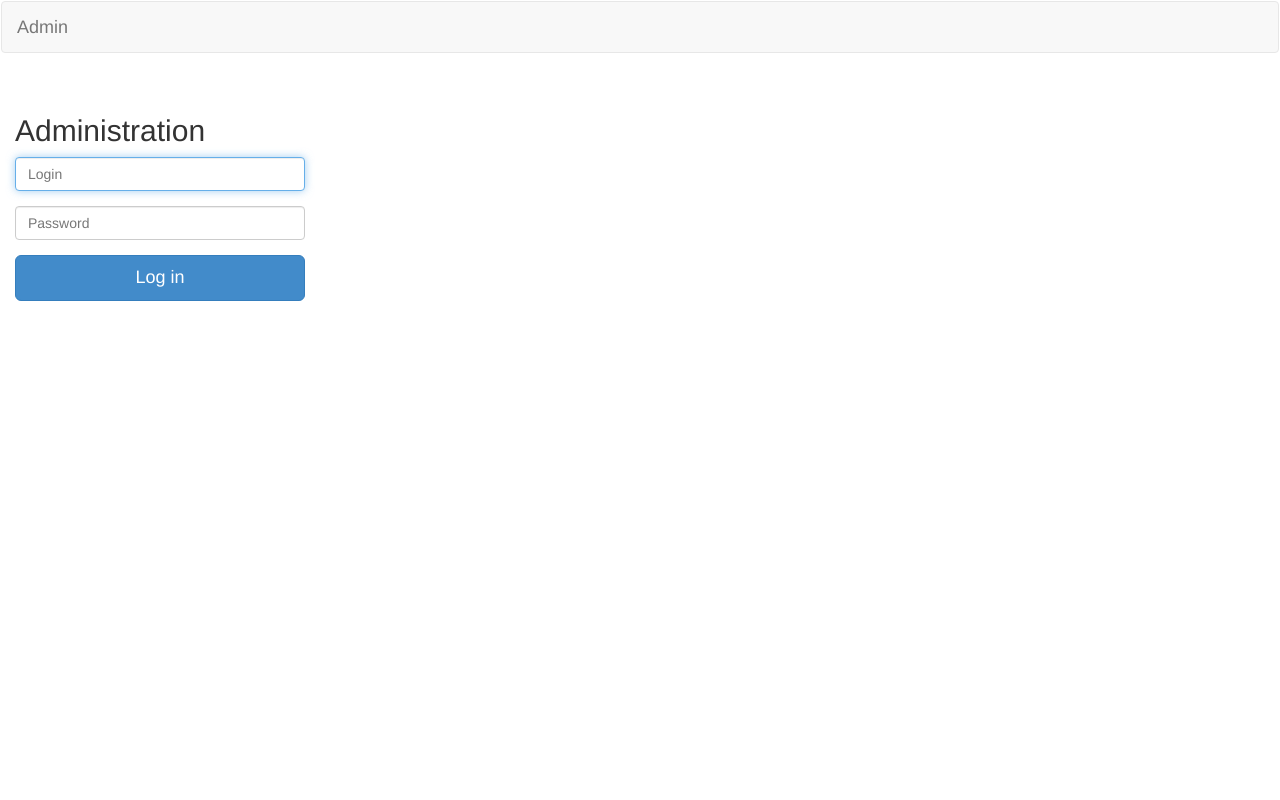
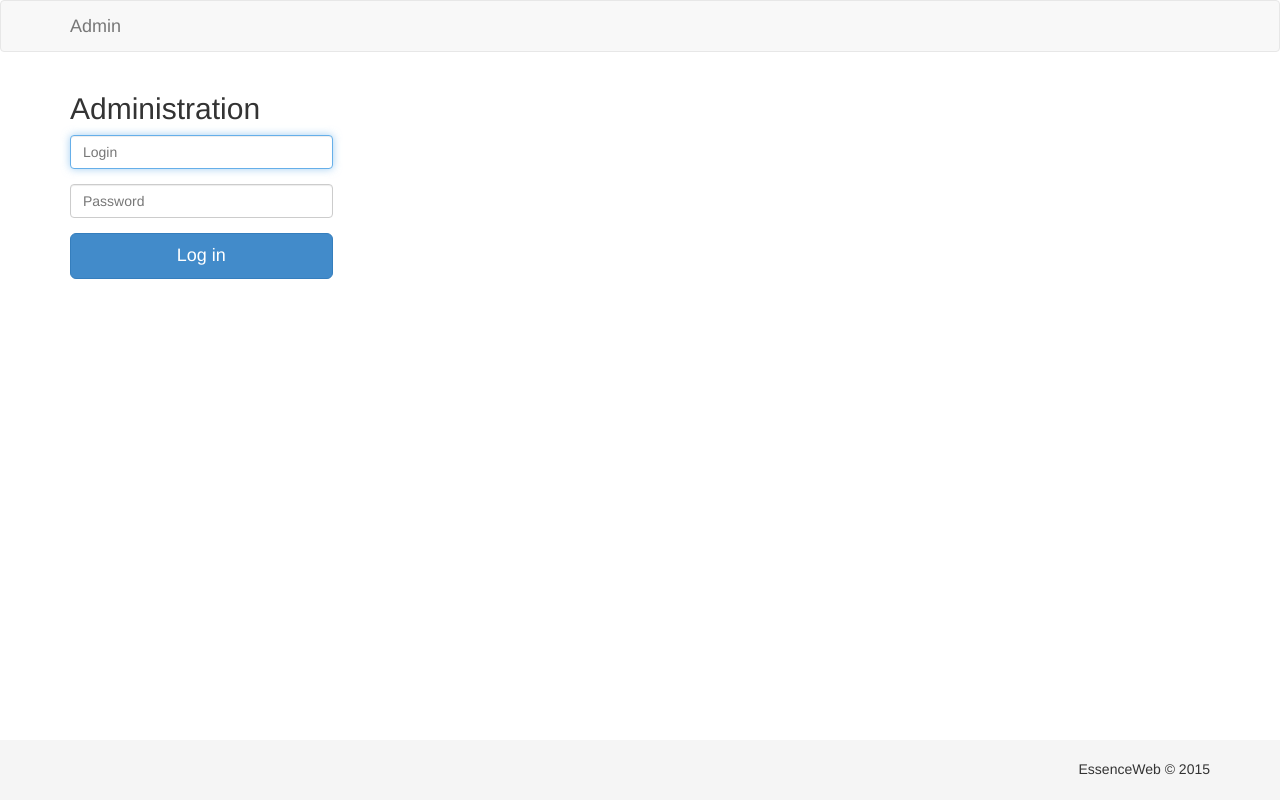
Before and after one commit to rodriguecarneiro/OdileSite, a PHP site: page /admin/auth in a window 1280 px wide. Run offline with PHP 8.4, Linux system fonts and the light colour scheme; classes that the project's autoload settings leave out are loaded by file name; some libraries are stand-ins or nearby versions.

Commit message:
admin sortable fix & sticky footer

```diff
--- a/admin/controllers/AuthController.php
+++ b/admin/controllers/AuthController.php
@@ -5,7 +5,7 @@ class AuthController extends \Core\Controller
 
 	public function indexAction() {
 
-		$this->render("index", array(), array(),"Auth/index");
+		$this->render("index");
 	}
 
 	public function loginAction() {
--- a/admin/views/Auth/index.html
+++ b/admin/views/Auth/index.html
@@ -1,26 +1,3 @@
-<!DOCTYPE html>
-<html lang="fr">
-<head>
-	<title>Administration</title>
-	<meta charset="utf-8">
-
-	<!-- links include -->
-	<?php include ADMIN_VIEWS . 'link.html' ?>
-
-	<!-- js include-->
-	<?php include ADMIN_VIEWS . 'js.html' ?>
-</head>
-<body id="pleinePage">
-	<header>
-		<div class="navbar">
-			<div class="navbar-inner">
-				<!-- menu -->
-				<?php include ADMIN_VIEWS . 'nav.html' ?>
-			</div>
-		</div>
-	</header>
-
-	<div class="container-fluid">
 <div class="row">
 	<div class="col-md-3">
 		<form class="form-signin" action="/admin/auth/login" method="POST" id="auth">
@@ -40,12 +17,9 @@
 		</form>
 	</div>
 </div>
-	</div>
 
 <script>
 	$(function () {
 		$('#auth').validationEngine();
 	})
 </script>
-</body>
-</html>
--- /dev/null
+++ b/admin/views/footer.html
@@ -0,0 +1 @@
+<p class="pull-right">EssenceWeb &copy; <?= date('Y') ?></p>
--- a/admin/views/layout.html
+++ b/admin/views/layout.html
@@ -1,7 +1,7 @@
 <!DOCTYPE html>
 <html lang="fr">
 <head>
-		<title>Administration</title>
+	<title>Admin</title>
 	<meta charset="utf-8">
 
 	<!-- links include -->
@@ -10,17 +10,23 @@
 	<!-- js include-->
 	<?php include 'js.html' ?>
 </head>
-	<body id="pleinePage">
-		<header>
-			<div class="navbar">
-				<div class="navbar-inner">
-					<!-- menu -->
+<body>
+
+	<nav class="navbar navbar-default">
+		<div class="container">
 			<?php include 'nav.html' ?>
 		</div>
-			</div>
-		</header>
+	</nav>
+
 	<div class="container">
 		<?php include ADMIN_VIEWS . $this->view ?>
 	</div>
+
+	<footer class="footer">
+		<div class="container">
+			<?php include 'footer.html' ?>
+		</div>
+	</footer>
+
 </body>
 </html>
--- a/admin/views/nav.html
+++ b/admin/views/nav.html
@@ -1,6 +1,3 @@
-<!-- Static navbar -->
-<nav class="navbar navbar-default">
-    <div class="container-fluid">
 <div class="navbar-header">
     <a class="navbar-brand" href="#">Admin</a>
 </div>
@@ -14,5 +11,3 @@
         </ul>
     </div>
 <?php endif ?>
-    </div>
-</nav>
--- /dev/null
+++ b/public/views/footer.html
@@ -0,0 +1 @@
+<p class="pull-right">EssenceWeb &copy; <?= date('Y') ?></p>
--- a/public/views/nav.html
+++ b/public/views/nav.html
@@ -1,6 +1,3 @@
-<!-- Static navbar -->
-<nav class="navbar navbar-default">
-    <div class="container-fluid">
 <div class="navbar-header">
     <a class="navbar-brand" href="#">Front</a>
 </div>
@@ -9,5 +6,3 @@
         <li><a href="/admin">Admin</a></li>
     </ul>
 </div>
-    </div>
-</nav>
--- a/src/stylesheets/main.scss
+++ b/src/stylesheets/main.scss
@@ -2,6 +2,13 @@
 @import "bootstrap";
 @import "compass/css3";
 @import "admin-slider";
+
+html {
+  position: relative;
+  min-height: 100%;
+
+  body {
+    margin-bottom: 60px;
 
     //admin index
     .slider-wrap {
@@ -23,6 +30,8 @@
         position: relative;
         width: 290px;
         list-style-type: none;
+        float: left;
+        margin-right: 15px;
 
         .fa {
           cursor: pointer;
@@ -37,3 +46,18 @@
 
       }
     }
+
+    //footer
+    .footer {
+      position: absolute;
+      bottom: 0;
+      width: 100%;
+      height: 60px;
+      background-color: #f5f5f5;
+
+      p {
+        margin-top: 20px;
+      }
+    }
+  }
+}
```
Also changed, not shown: admin/views/Slider/edit.html (+2 -7 lines), public/views/layout.html (+14 -8 lines), public/assets/css/main.css. Lines whose indentation alone changed are shown as unchanged.
